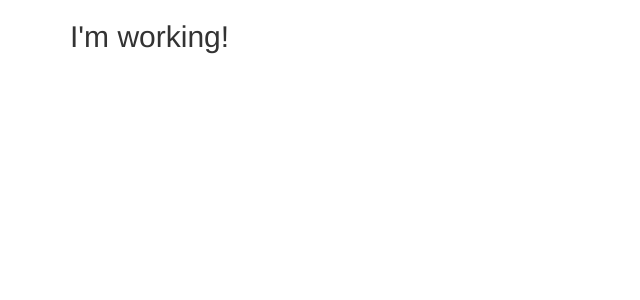
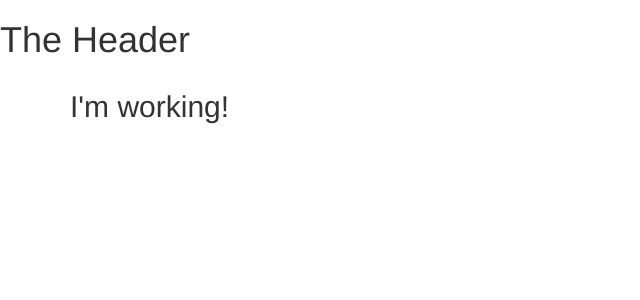
Before and after one commit to fjarado/angular-agf8p7, an Angular app: page / in a window 1280 px wide. Shown: the top 300 px of the page, without its empty margins (0-640 px from the left). Built offline with nearby package versions, Linux system fonts and the light colour scheme.

Commit message:
2 files modified

```diff
--- a/src/app/app.component.html
+++ b/src/app/app.component.html
@@ -1,3 +1,5 @@
+<app-header></app-header>
+
 <div class="container">
   <div class="row">
     <div class="col-md-12">
--- a/src/app/header/header.component.html
+++ b/src/app/header/header.component.html
@@ -0,0 +1 @@
+<h1>The Header</h1>
```
